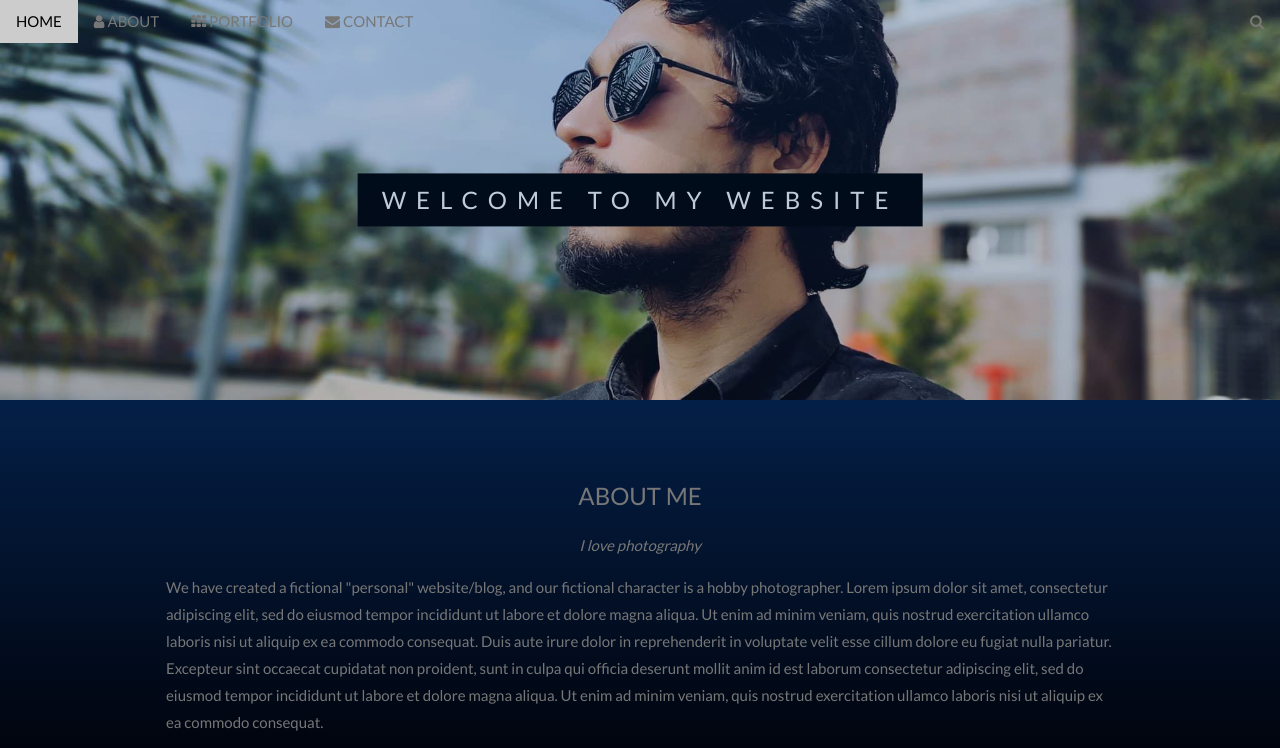
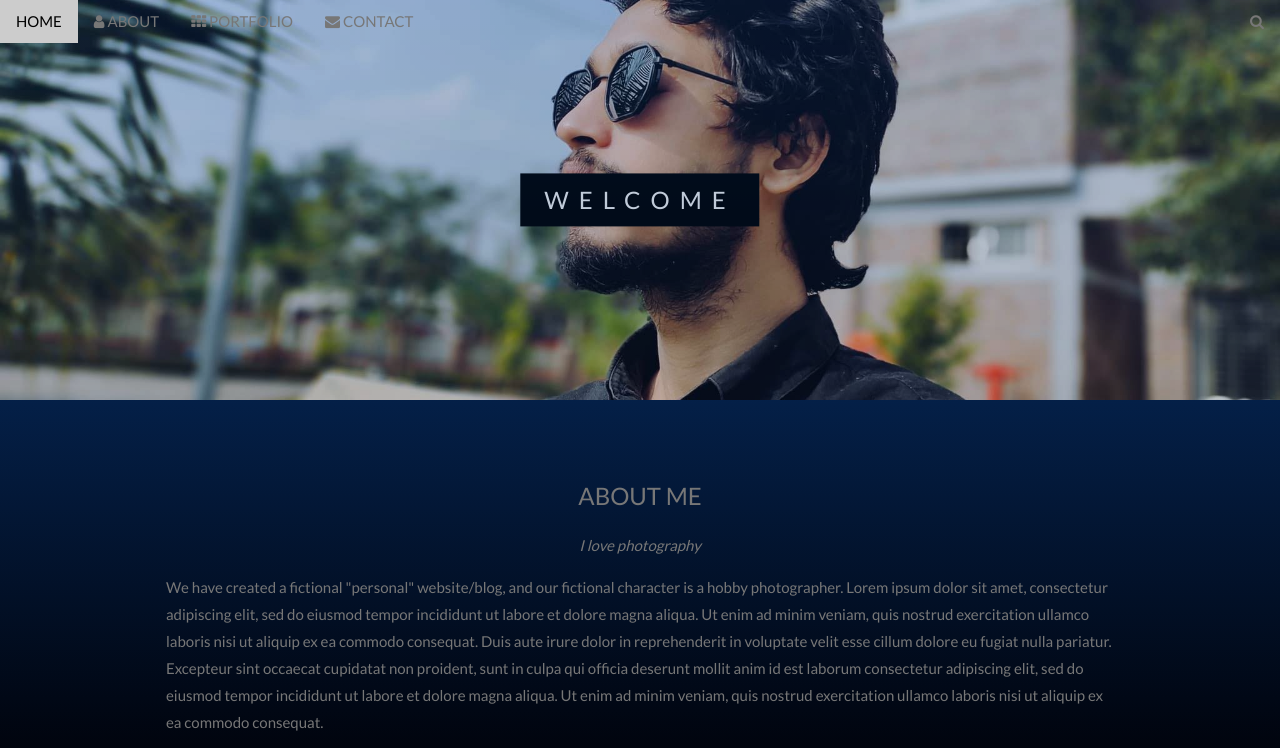
Before and after one commit to farhankabir133/fk236, a plain HTML site: page index.html in a window 1280 px wide. Shown: the top 748 px of the page. Drawn offline with nearby package versions, Linux system fonts and the light colour scheme.

Commit message:
Update index.html

```diff
--- a/index.html
+++ b/index.html
@@ -83,7 +83,7 @@ body, html {
 <!-- First Parallax Image with Logo Text -->
 <div class="bgimg-1 w3-display-container w3-opacity-min" id="home">
   <div class="w3-display-middle" style="white-space:nowrap;">
-    <span class="w3-center w3-padding-large w3-black w3-xlarge w3-wide w3-animate-opacity">WELCOME <span class="w3-hide-small">TO MY </span>WEBSITE</span>
+    <span class="w3-center w3-padding-large w3-black w3-xlarge w3-wide w3-animate-opacity">WELCOME</span>
   </div>
 </div>
 
```
